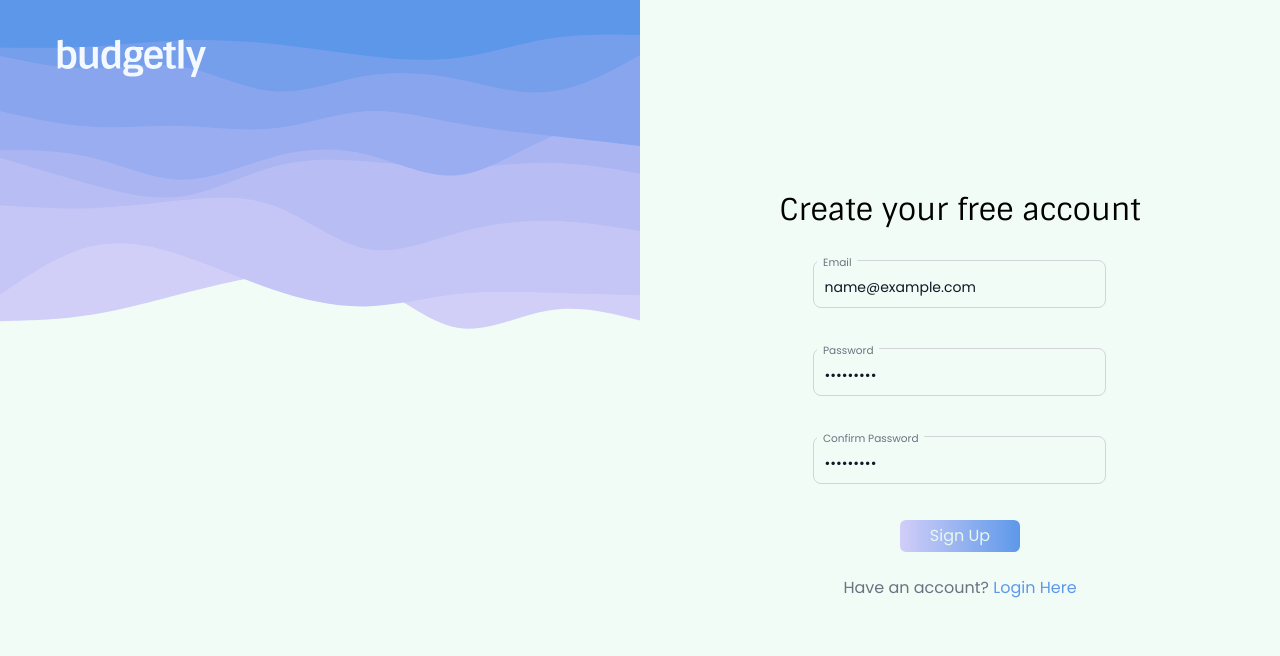
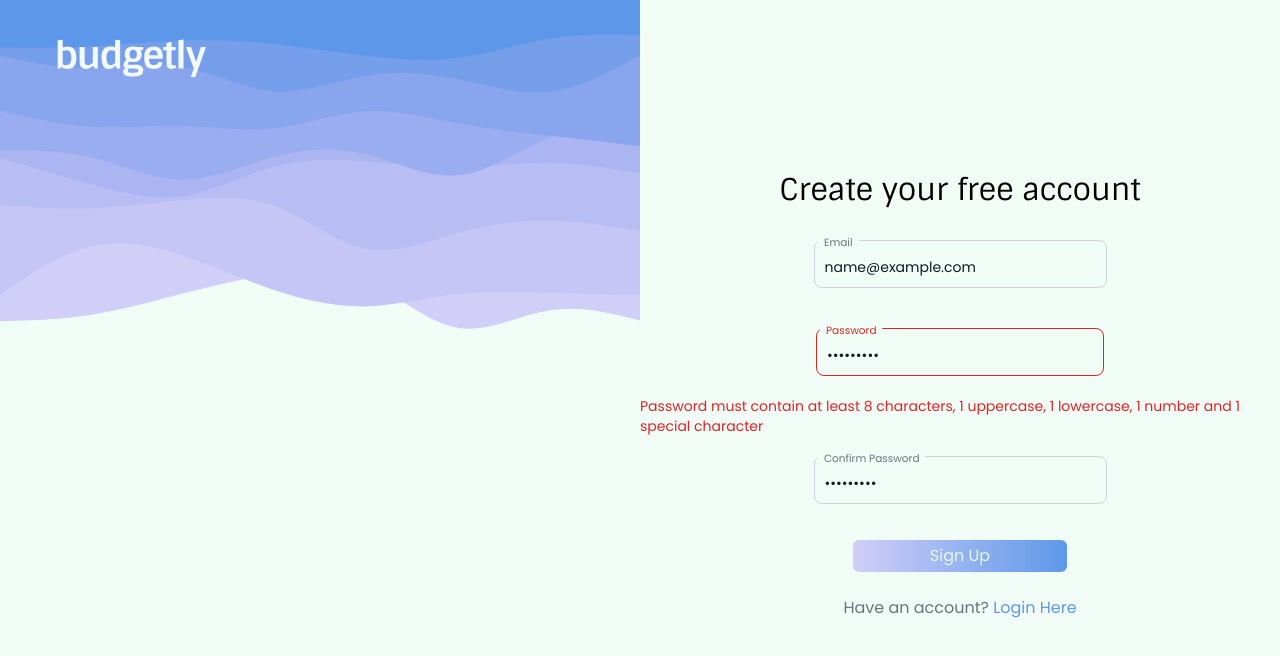
Before and after one commit to AndiRaihan/budgetly-frontend, a React (Vite) app: page /register in a window 1280 px wide. Both pictures are taken after typing "name@example.com", "Sample123", "Sample123" into the empty fields and a click on the button "Sign Up". Shown: the top 656 px of the page. Built offline with nearby package versions, Linux system fonts and the light colour scheme.

Commit message:
Added validation

```diff
--- a/src/components/RegisterForm.tsx
+++ b/src/components/RegisterForm.tsx
@@ -1,13 +1,34 @@
+import { useEffect, useState } from "react";
 import { useForm, SubmitHandler } from "react-hook-form";
 import { Link } from "react-router-dom";
 
 type RegisterInput = {
-  username: string;
+  email: string;
   password: string;
   confirmPassword: string;
 };
 
+//TODO: Fix form styling and confirmPassword validation
+
 export default function RegisterForm() {
+  const EMAIL_REGEX =
+    /(?:[a-z0-9!#$%&'*+/=?^_`{|}~-]+(?:\.[a-z0-9!#$%&'*+/=?^_`{|}~-]+)*|"(?:[\x01-\x08\x0b\x0c\x0e-\x1f\x21\x23-\x5b\x5d-\x7f]|\\[\x01-\x09\x0b\x0c\x0e-\x7f])*")@(?:(?:[a-z0-9](?:[a-z0-9-]*[a-z0-9])?\.)+[a-z0-9](?:[a-z0-9-]*[a-z0-9])?|\[(?:(?:25[0-5]|2[0-4][0-9]|[01]?[0-9][0-9]?)\.){3}(?:25[0-5]|2[0-4][0-9]|[01]?[0-9][0-9]?|[a-z0-9-]*[a-z0-9]:(?:[\x01-\x08\x0b\x0c\x0e-\x1f\x21-\x5a\x53-\x7f]|\\[\x01-\x09\x0b\x0c\x0e-\x7f])+)\])/;
+
+  const PASSWORD_REGEX =
+    /^(?=.*[a-z])(?=.*[A-Z])(?=.*\d)(?=.*[@$!%*?&])[A-Za-z\d@$!%*?&]{8,}$/;
+
+  const NORMAL_INPUT_CLASS =
+    "block px-2.5 pb-2.5 pt-4 w-full text-sm text-gray-900 bg-transparent rounded-lg border border-gray-300 appearance-none dark:text-white dark:border-gray-600 dark:focus:border-blue-500 focus:outline-none focus:ring-0 focus:border-blue-600 peer";
+
+  const ERROR_INPUT_CLASS =
+    "block px-2.5 pb-2.5 pt-4 w-full text-sm text-gray-900 bg-transparent rounded-lg border appearance-none dark:text-white dark:border-red-500 border-red-600 dark:focus:border-red-500 focus:outline-none focus:ring-0 focus:border-red-600 peer";
+
+  const NORMAL_LABEL_CLASS =
+    "absolute text-sm text-gray-500 dark:text-gray-400 duration-300 transform -translate-y-4 scale-75 top-2 z-10 origin-[0] bg-background-light-100 dark:bg-gray-900 px-2 peer-focus:px-2 peer-focus:text-blue-600 peer-focus:dark:text-blue-500 peer-placeholder-shown:scale-100 peer-placeholder-shown:-translate-y-1/2 peer-placeholder-shown:top-1/2 peer-focus:top-2 peer-focus:scale-75 peer-focus:-translate-y-4 left-1";
+
+  const ERROR_LABEL_CLASS =
+    "absolute text-sm text-red-600 dark:text-red-500 duration-300 transform -translate-y-4 scale-75 top-2 z-10 origin-[0] bg-background-light-100 dark:bg-gray-900 px-2 peer-focus:px-2 peer-placeholder-shown:scale-100 peer-placeholder-shown:-translate-y-1/2 peer-placeholder-shown:top-1/2 peer-focus:top-2 peer-focus:scale-75 peer-focus:-translate-y-4 left-1";
+
   const {
     register,
     handleSubmit,
@@ -15,61 +36,104 @@ export default function RegisterForm() {
     formState: { errors },
   } = useForm<RegisterInput>();
 
+  const [emailValid, setEmailValid] = useState(true);
+  const [passwordValid, setPasswordValid] = useState(true);
+  const [confirmPasswordValid, setConfirmPasswordValid] = useState(true);
+
+  useEffect(() => {
+    setEmailValid(errors.email === undefined);
+    setPasswordValid(errors.password === undefined);
+    setConfirmPasswordValid(errors.confirmPassword === undefined);
+  }, [errors.email, errors.password, errors.confirmPassword]);
+
   const onSubmit: SubmitHandler<RegisterInput> = (data) => console.log(data);
   return (
     <form
       onSubmit={handleSubmit(onSubmit)}
       className="flex flex-col justify-center items-center"
+      noValidate
     >
       <h1 className="text-3xl mb-3">Create your free account</h1>
       <div className="relative m-5">
         <input
           type="email"
-          id="username"
-          className="block px-2.5 pb-2.5 pt-4 w-full text-sm text-gray-900 bg-background-light-100 rounded-lg border border-gray-300 appearance-none dark:text-white dark:border-gray-600 dark:focus:border-blue-500 focus:outline-none focus:ring-0 focus:border-blue-600 peer"
+          id="email"
+          className={emailValid ? NORMAL_INPUT_CLASS : ERROR_INPUT_CLASS}
           placeholder=" "
-          {...register("username", { required: true })}
+          {...register("email", {
+            required: "Email is required",
+            pattern: {
+              value: EMAIL_REGEX,
+              message: "Please enter a valid Email",
+            },
+          })}
         />
         <label
           htmlFor="username"
-          className="absolute text-sm text-gray-500 dark:text-gray-400 duration-300 transform -translate-y-4 scale-75 top-2 z-10 origin-[0] bg-background-light-100 dark:bg-gray-900 px-2 peer-focus:px-2 peer-focus:text-blue-600 peer-focus:dark:text-blue-500 peer-placeholder-shown:scale-100 peer-placeholder-shown:-translate-y-1/2 peer-placeholder-shown:top-1/2 peer-focus:top-2 peer-focus:scale-75 peer-focus:-translate-y-4 left-1"
+          className={emailValid ? NORMAL_LABEL_CLASS : ERROR_LABEL_CLASS}
         >
           Email
         </label>
       </div>
-      <div className="relative m-5">
+      {!emailValid && (
+        <p className="text-red-600 dark:text-red-500 text-sm">
+          {errors.email?.message}
+        </p>
+      )}
+      <div className="relative m-5 w-72">
         <input
           type="password"
           id="password"
-          className="block px-2.5 pb-2.5 pt-4 w-full text-sm text-gray-900 bg-background-light-100 rounded-lg border border-gray-300 appearance-none dark:text-white dark:border-gray-600 dark:focus:border-blue-500 focus:outline-none focus:ring-0 focus:border-blue-600 peer"
+          className={passwordValid ? NORMAL_INPUT_CLASS : ERROR_INPUT_CLASS}
           placeholder=" "
-          {...register("password", { required: true })}
+          {...register("password", {
+            required: "Password is required",
+            pattern: {
+              value: PASSWORD_REGEX,
+              message:
+                "Password must contain at least 8 characters, 1 uppercase, 1 lowercase, 1 number and 1 special character",
+            },
+          })}
         />
         <label
           htmlFor="password"
-          className="absolute text-sm text-gray-500 dark:text-gray-400 duration-300 transform -translate-y-4 scale-75 top-2 z-10 origin-[0] bg-background-light-100 dark:bg-gray-900 px-2 peer-focus:px-2 peer-focus:text-blue-600 peer-focus:dark:text-blue-500 peer-placeholder-shown:scale-100 peer-placeholder-shown:-translate-y-1/2 peer-placeholder-shown:top-1/2 peer-focus:top-2 peer-focus:scale-75 peer-focus:-translate-y-4 left-1"
+          className={passwordValid ? NORMAL_LABEL_CLASS : ERROR_LABEL_CLASS}
         >
           Password
         </label>
       </div>
+      {!passwordValid && (
+        <p className="text-red-600 dark:text-red-500 text-sm">
+          {errors.password?.message}
+        </p>
+      )}
       <div className="relative m-5">
         <input
           type="password"
           id="confirm_password"
-          className="block px-2.5 pb-2.5 pt-4 w-full text-sm text-gray-900 bg-background-light-100 rounded-lg border border-gray-300 appearance-none dark:text-white dark:border-gray-600 dark:focus:border-blue-500 focus:outline-none focus:ring-0 focus:border-blue-600 peer"
+          className={
+            confirmPasswordValid ? NORMAL_INPUT_CLASS : ERROR_INPUT_CLASS
+          }
           placeholder=" "
           {...register("confirmPassword", {
-            required: true,
+            required: "The two password is different",
             validate: (value) => value === watch("password"),
           })}
         />
         <label
           htmlFor="confirm_password"
-          className="absolute text-sm text-gray-500 dark:text-gray-400 duration-300 transform -translate-y-4 scale-75 top-2 z-10 origin-[0] bg-background-light-100 dark:bg-gray-900 px-2 peer-focus:px-2 peer-focus:text-blue-600 peer-focus:dark:text-blue-500 peer-placeholder-shown:scale-100 peer-placeholder-shown:-translate-y-1/2 peer-placeholder-shown:top-1/2 peer-focus:top-2 peer-focus:scale-75 peer-focus:-translate-y-4 left-1"
+          className={
+            confirmPasswordValid ? NORMAL_LABEL_CLASS : ERROR_LABEL_CLASS
+          }
         >
           Confirm Password
         </label>
       </div>
+      {!confirmPasswordValid && (
+        <p className="text-red-600 dark:text-red-500 text-sm">
+          {errors.confirmPassword?.message}
+        </p>
+      )}
       <div className="flex items-center justify-center w-1/3 h-8 my-4">
         <button
           type="submit"
```
